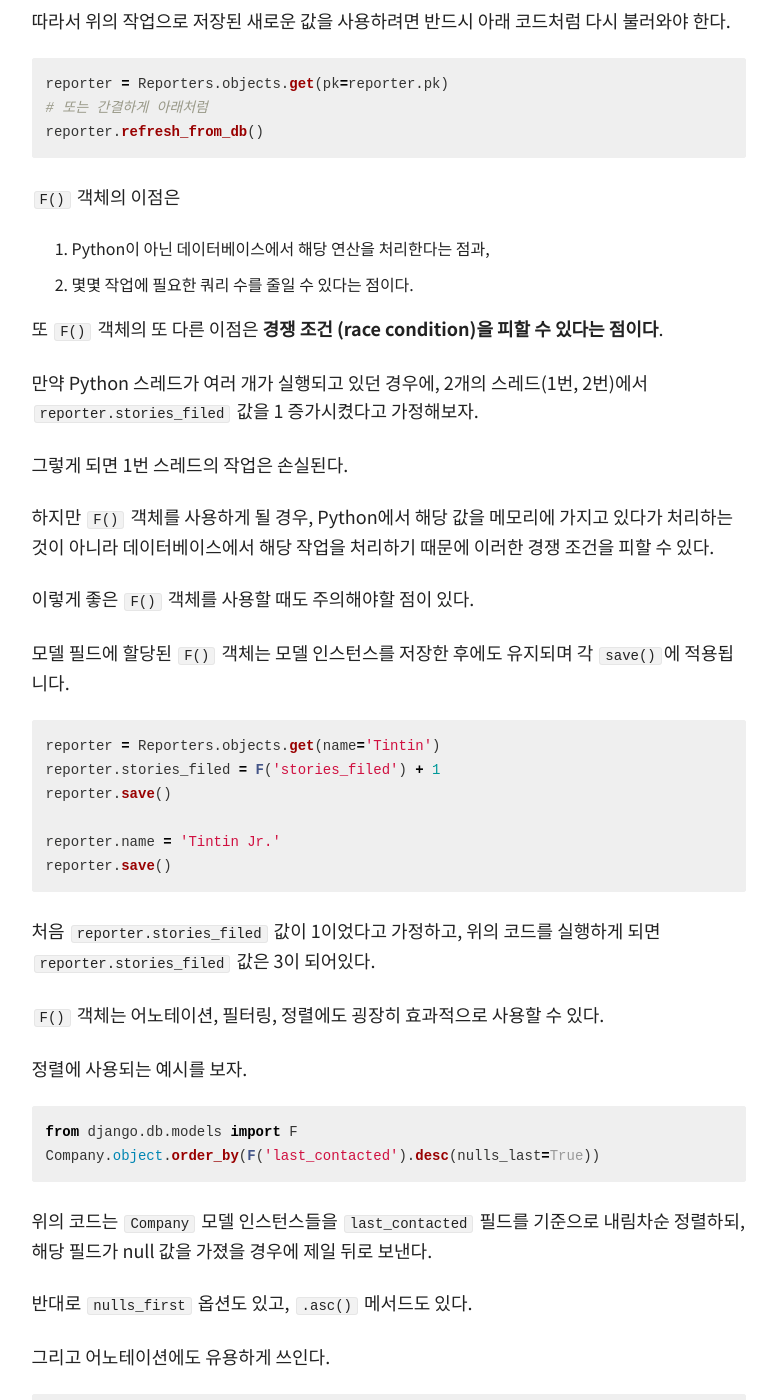
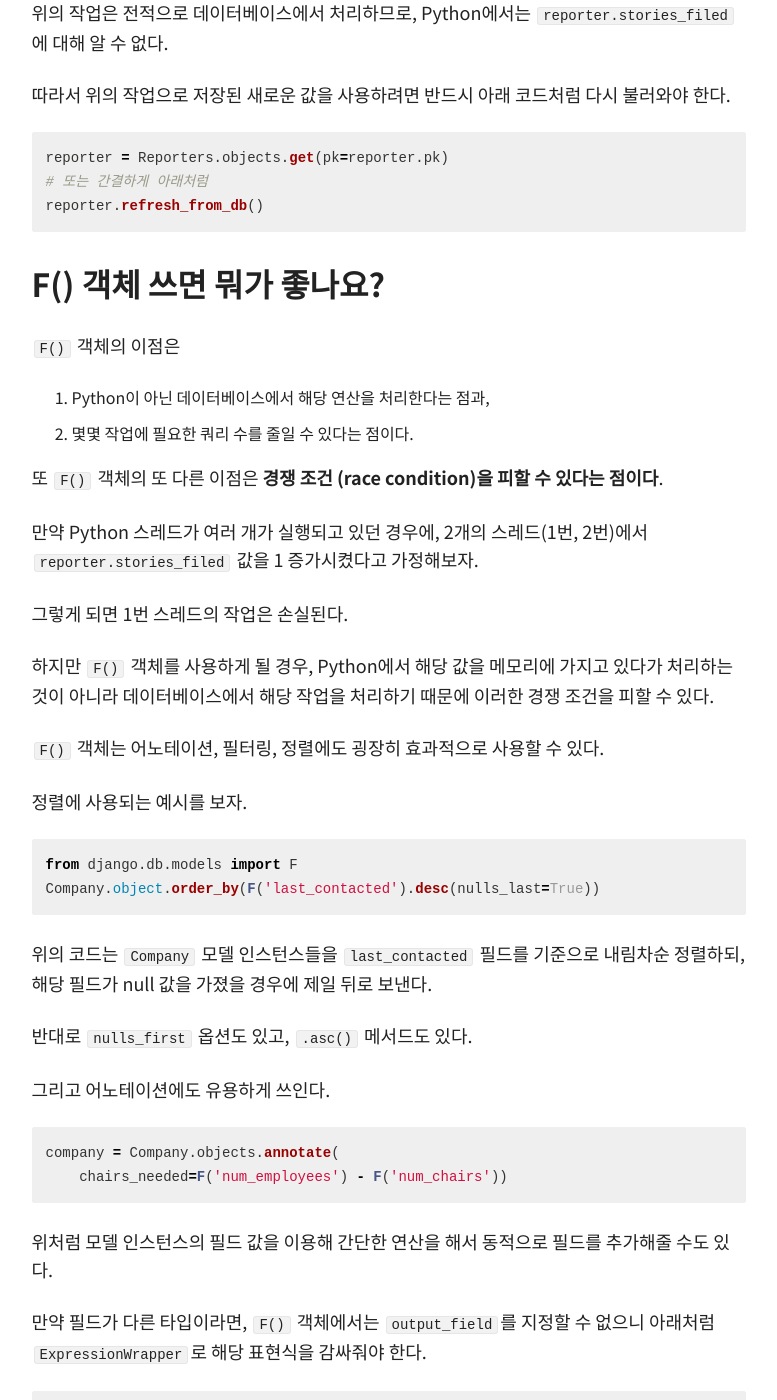
Before and after one commit to myungseokang/blog, a Jekyll site: the page built from _posts/2018-07-17-django-f-class.md, in a window 1280 px wide and 1400 px high, scrolled down 1773 px. Shown: the whole window, without its empty margins (348-1125 px from the left). Built offline with Jekyll 4.4.1, drawn with Linux system fonts in a browser that asks for light colours; nearby versions of some CDN libraries; comment, search, counter and statistics services are not loaded; a style sheet for code colours, icons or effects is not loaded; some of the changed text lies outside the part shown.

Commit message:
Django F 객체 알아보기 포스팅 수정

````diff
--- a/_posts/2018-07-17-django-f-class.md
+++ b/_posts/2018-07-17-django-f-class.md
@@ -16,6 +16,8 @@
 
 Django 공식 문서에서 **쿼리 표현식 (Query Expressions)**이란 `create`, `update`, `filter`, `order by`, `annotation`, `aggreagate`의 일부로 사용할 수 있는 값 혹은 표현식을 일컫는다.
 이러한 쿼리 표현식의 핵심이 되는 클래스가 바로 `F()` 객체이다.
+
+## F()...?
 
 Django 공식 문서에서 `F()` 객체에 대한 정의를 보자면,
 
@@ -58,6 +60,8 @@
 reporter.refresh_from_db()
 ```
 
+## F() 객체 쓰면 뭐가 좋나요?
+
 `F()` 객체의 이점은
 
 1. Python이 아닌 데이터베이스에서 해당 연산을 처리한다는 점과,
@@ -70,21 +74,6 @@
 그렇게 되면 1번 스레드의 작업은 손실된다.
 
 하지만 `F()` 객체를 사용하게 될 경우, Python에서 해당 값을 메모리에 가지고 있다가 처리하는 것이 아니라 데이터베이스에서 해당 작업을 처리하기 때문에 이러한 경쟁 조건을 피할 수 있다.
-
-이렇게 좋은 `F()` 객체를 사용할 때도 주의해야할 점이 있다.
-
-모델 필드에 할당된 `F()` 객체는 모델 인스턴스를 저장한 후에도 유지되며 각 `save()`에 적용됩니다.
-
-```python
-reporter = Reporters.objects.get(name='Tintin')
-reporter.stories_filed = F('stories_filed') + 1
-reporter.save()
-
-reporter.name = 'Tintin Jr.'
-reporter.save()
-```
-
-처음 `reporter.stories_filed` 값이 1이었다고 가정하고, 위의 코드를 실행하게 되면 `reporter.stories_filed` 값은 3이 되어있다.
 
 `F()` 객체는 어노테이션, 필터링, 정렬에도 굉장히 효과적으로 사용할 수 있다.
 
@@ -120,6 +109,23 @@
 
 그리고 `F()` 객체가 `ForeignKey`를 참조하게 될 경우, `F()` 객체는 모델 인스턴스 대신 `primary key`를 반환한다.
 
+## 주의해야할 점이 있나요?
+
+이렇게 좋은 `F()` 객체를 사용할 때도 **주의해야할 점이 있다**.
+
+모델 필드에 할당된 `F()` 객체는 모델 인스턴스를 저장한 후에도 유지되며 각 `save()`에 적용된다.
+
+```python
+reporter = Reporters.objects.get(name='Tintin')
+reporter.stories_filed = F('stories_filed') + 1
+reporter.save()
+
+reporter.name = 'Tintin Jr.'
+reporter.save()
+```
+
+처음 `reporter.stories_filed` 값이 1이었다고 가정하고, 위의 코드를 실행하게 되면 `reporter.stories_filed` 값은 3이 되어있다.
+
 외에도 `F()` 객체의 사용법은 굉장히 다양하다. 때에 따라 적절한 사용법을 찾으면 좋을 것 같다.
 
 읽어주셔서 고맙습니다 :D
````
